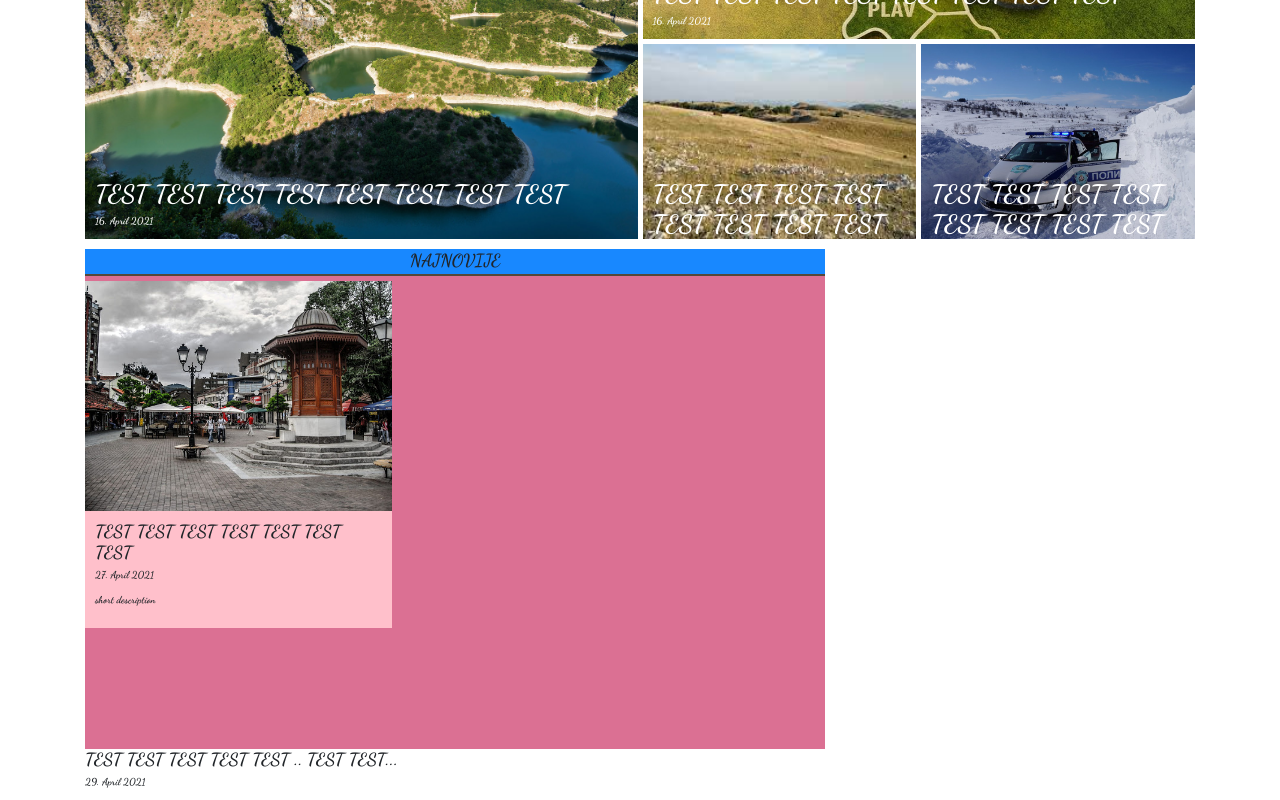
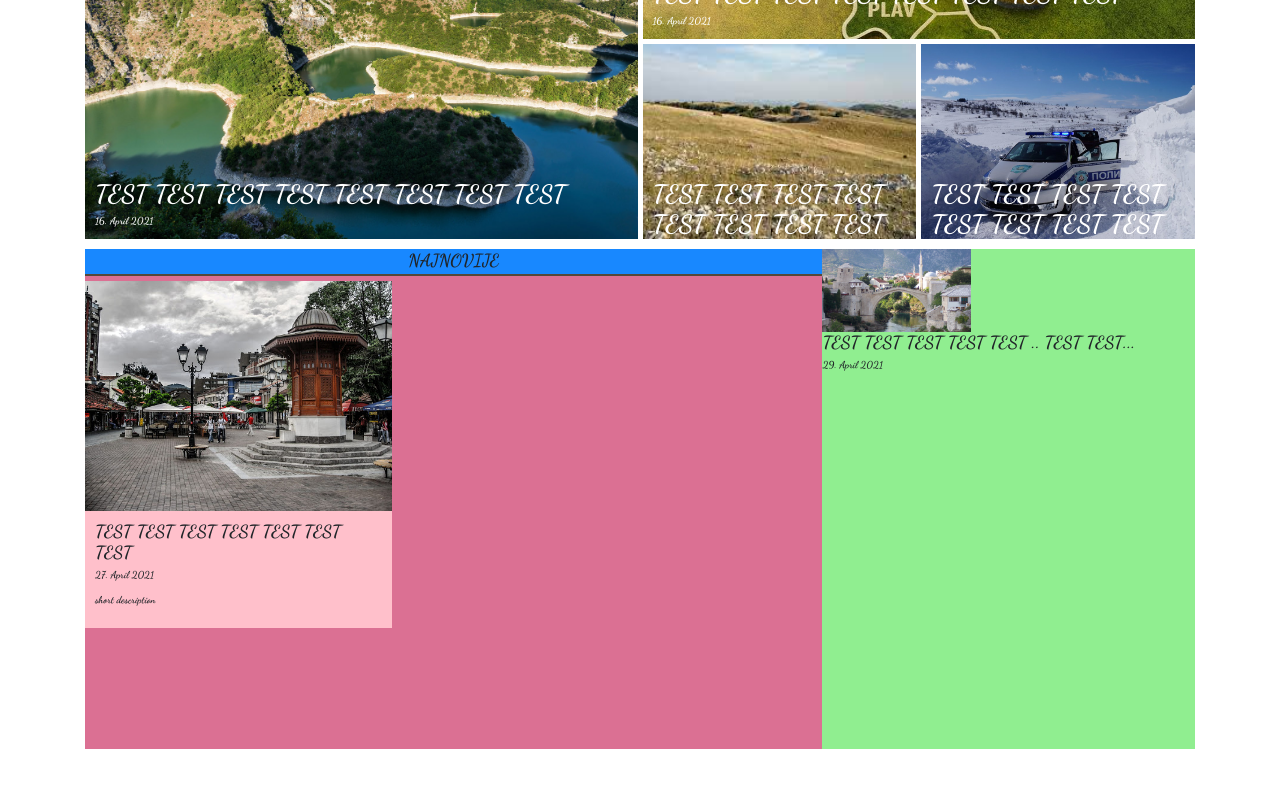
Before and after one commit to KadirZukorlic/SNews, a React (Create React App) app: page / in a window 1280 px wide. Shown: the part 326-1126 px from the top of the page. After the commit the page ends 1075 px from the top, so only its background shows below. Built offline with nearby package versions, Linux system fonts and the light colour scheme; a web font is replaced by a local one.

Commit message:
trying to align images into left container

```diff
--- a/src/components/Secondary.js
+++ b/src/components/Secondary.js
@@ -28,7 +28,7 @@ const Secondary = () => {
             <img
               src={SecondaryLeft1}
               alt="sandzak vijesti"
-              className="secondary__left-img--1"
+              className="secondary__left-big--img"
             />
             <div className="secondary__left-big--description">
               <h3>TEST TEST TEST TEST TEST TEST TEST</h3>
@@ -39,16 +39,17 @@ const Secondary = () => {
         </div>
 
         <div className="secondary__left-small">
-          {/* <img
+          <img
             src={SecondaryRight1}
             alt="sandzak vijesti"
-            className="secondary__right-img"
-          /> */}
-          <div className="secondary__right-description">
+            className="secondary__left-small--img"
+          />
+          <div className="secondary__left-small--description">
             <h3>TEST TEST TEST TEST TEST .. TEST TEST...</h3>
             <p>29. April 2021</p>
           </div>
         </div>
+
       </section>
     </Container>
   );
--- a/src/sass/_components.scss
+++ b/src/sass/_components.scss
@@ -94,6 +94,7 @@
 // SECTION SECONDARY
 
 .secondary {
+  display: flex;
 
   &__left {
     background-color: palevioletred;
@@ -111,18 +112,22 @@
         padding: 1rem;
         width: 60%;
       }
+      &--img {
+        width: 60%;
+        height: auto;
+      }
     }
 
-    &-img--1 {
-      width: 60%;
-      height: auto;
-    }
 
-    &__small {
 
-      width: 33.6%;
-      background-color: lightblue;
-      float: right;
+    &-small {
+      width: 33.7%;
+      background-color: lightgreen;
+
+      &--img {
+        width: 40%;
+        height: auto;
+      }
     }
   }
 }
```
